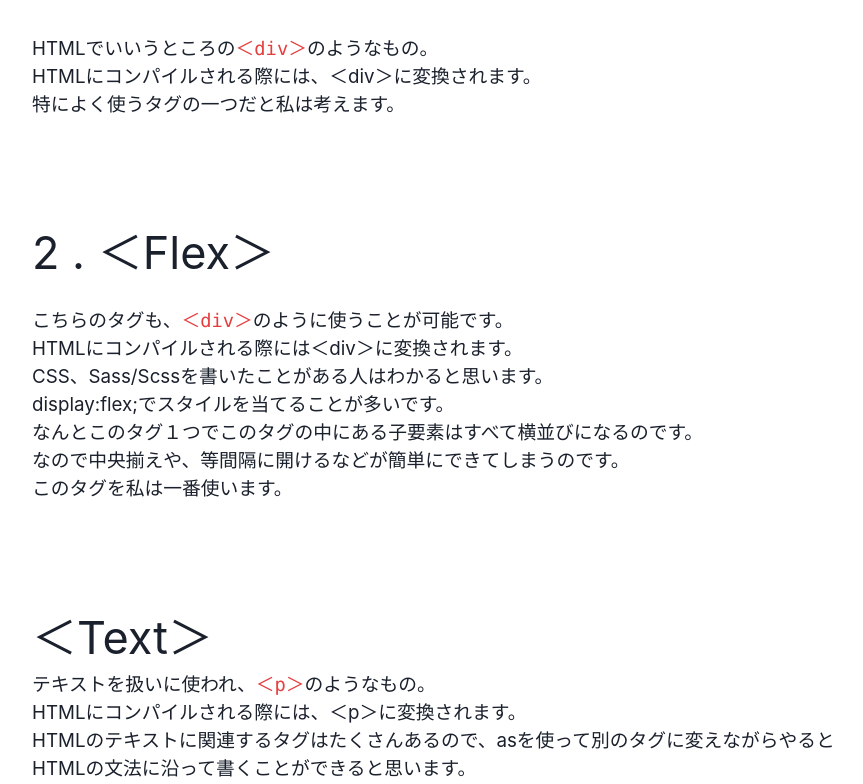
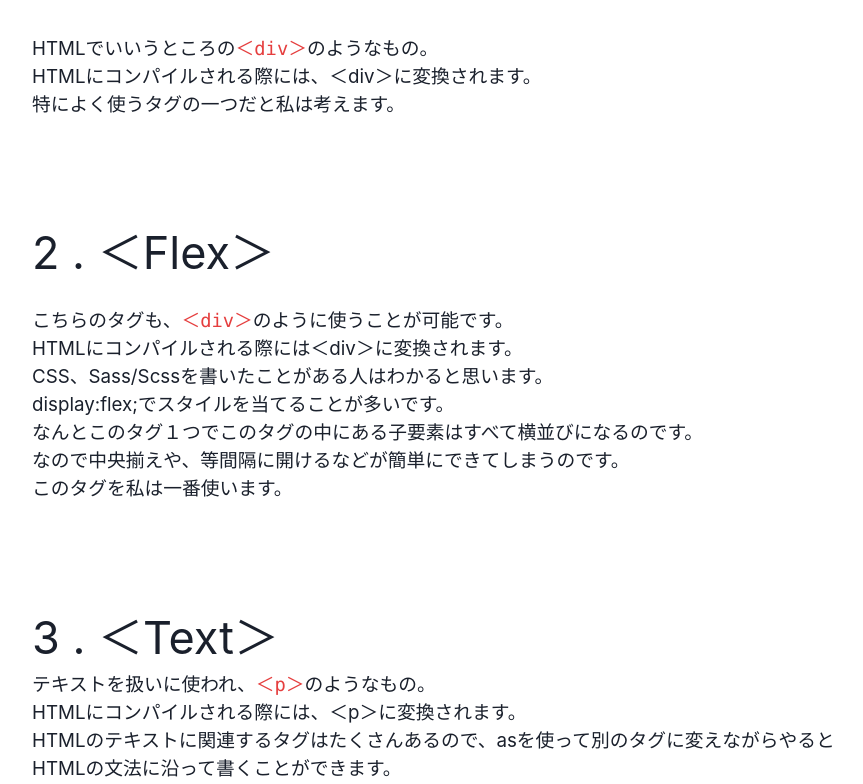
Before and after one commit to RikutoOgaki/React-CSSpage, a Next.js app: page /components/Chakra-UIcontents in a window 1280 px wide. Shown: the part 1018-1802 px from the top of the page, without its empty margins (104-967 px from the left). Built offline with nearby package versions, Linux system fonts and the light colour scheme.

Commit message:
ReactCSS

```diff
--- a/src/pages/components/Chakra-UIcontents.tsx
+++ b/src/pages/components/Chakra-UIcontents.tsx
@@ -92,7 +92,7 @@ export default function Chakra() {
                         </Text>
                     </Box>
                     <Box as='section'>
-                        <Text fontSize={'7xl'}>＜Text＞</Text>
+                        <Text fontSize={'7xl'}>3 . ＜Text＞</Text>
                         <Text fontSize={'3xl'}>
                             テキストを扱いに使われ、
                             <Box as='code' color={'red.500'}>
@@ -100,7 +100,7 @@ export default function Chakra() {
                             </Box>のようなもの。<br />
                             HTMLにコンパイルされる際には、＜p＞に変換されます。<br />
                             HTMLのテキストに関連するタグはたくさんあるので、asを使って別のタグに変えながらやると<br />
-                            HTMLの文法に沿って書くことができると思います。
+                            HTMLの文法に沿って書くことができます。
                         </Text>
                     </Box>
                 </Flex>
```
